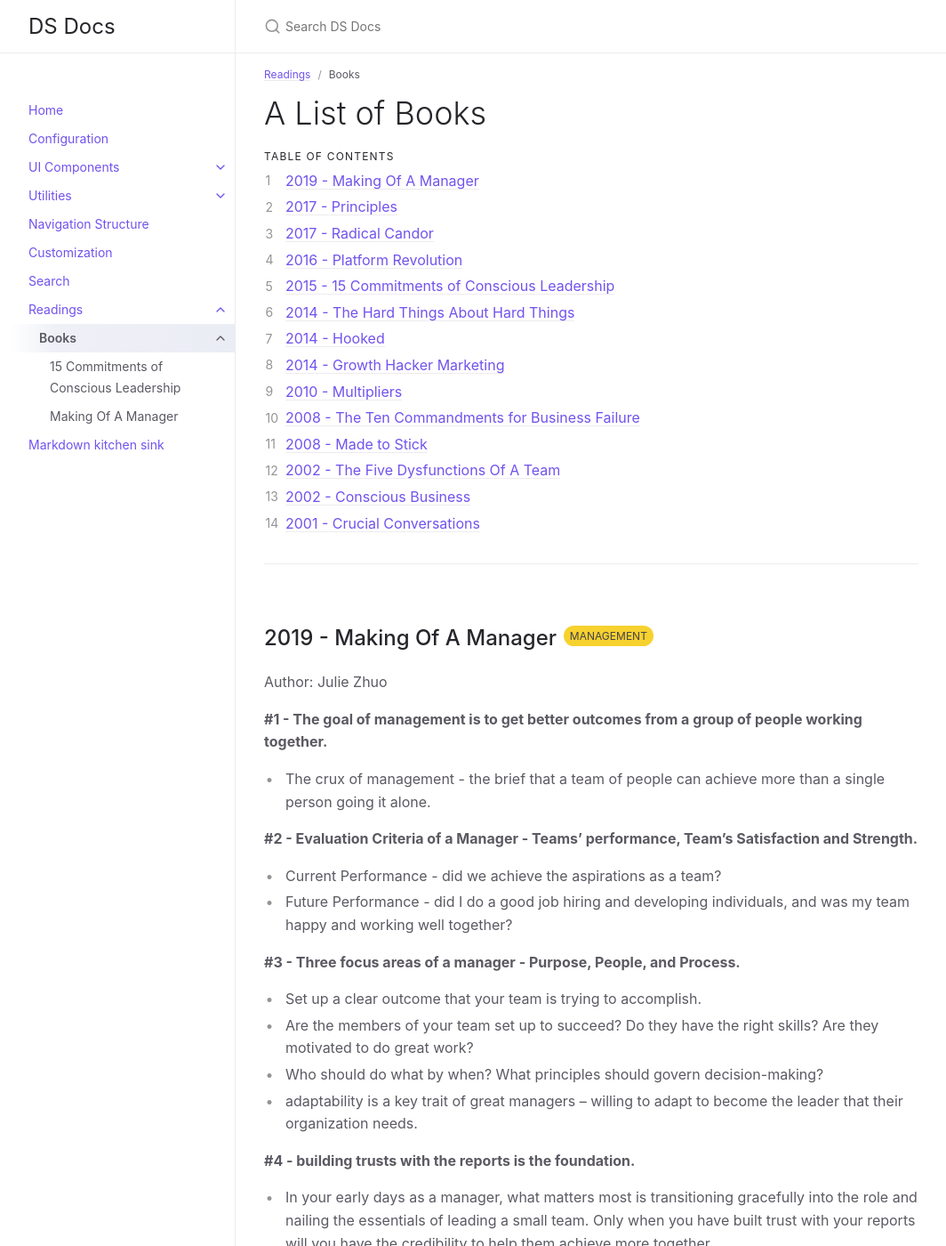
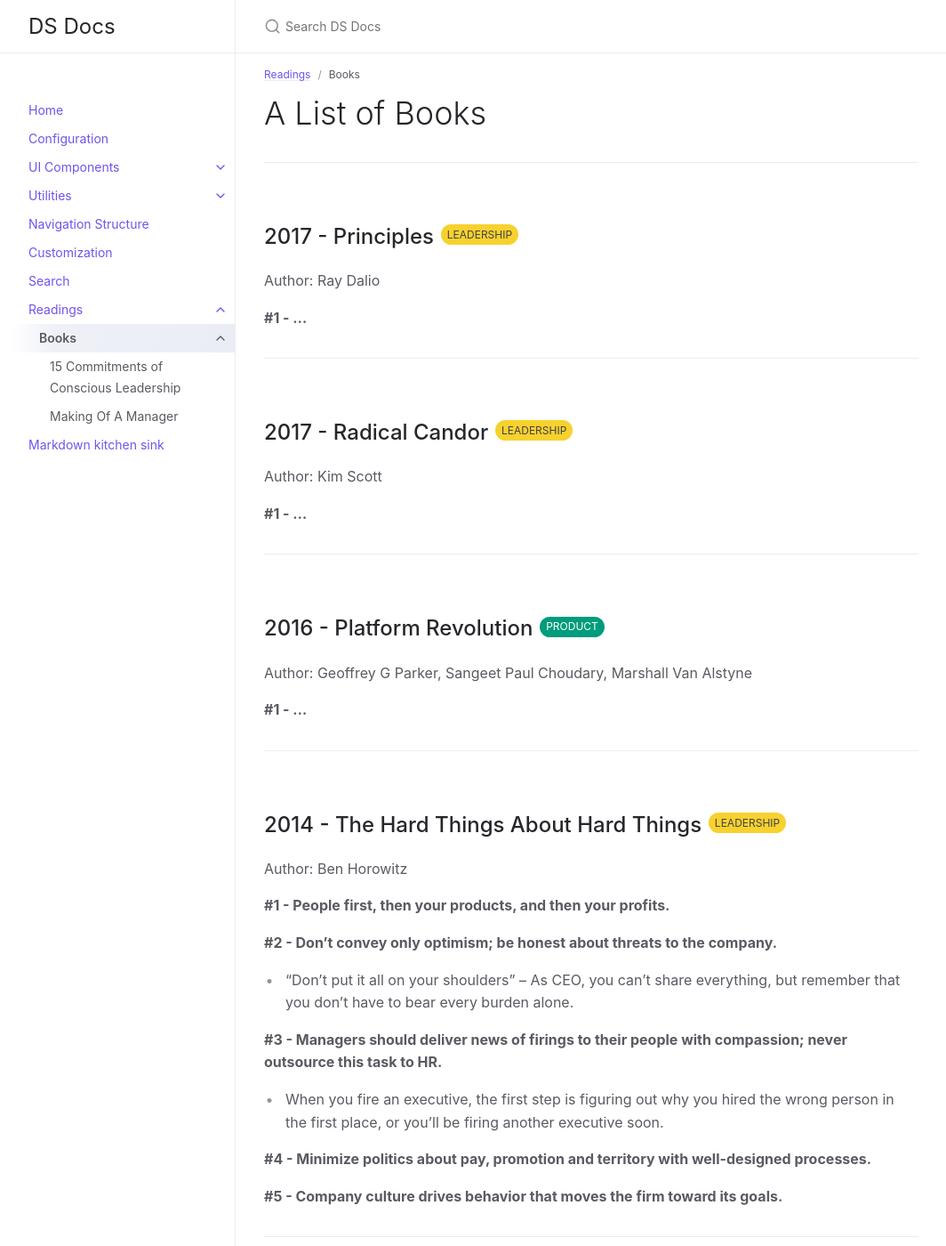
Before and after one commit to thisisjoonlim/dsdocs, a Jekyll site: the page built from docs/readings/books/books.md, in a window 1280 px wide and 1400 px high. Shown: the whole window at 89% size, without its empty margins (107-1171 px from the left). Built offline with Jekyll 4.4.1, drawn with Linux system fonts in a browser that asks for light colours; comment, search, counter and statistics services are not loaded; some of the changed text lies outside the part shown.

Commit message:
update the summary formatting

```diff
--- a/_sass/custom/custom.scss
+++ b/_sass/custom/custom.scss
@@ -16,3 +16,15 @@
 .side-bar {
     background-color: #fff;
 }
+
+// for the summary headline
+h5,
+.text-epsilon {
+  @include fs-4;
+  padding: 1%;
+  color: #ffffff;
+  background-color: #8c9da9;
+  font-weight: 400;
+  text-transform: uppercase;
+  letter-spacing: 0.1em;
+}
--- a/docs/readings/books/books.md
+++ b/docs/readings/books/books.md
@@ -8,37 +8,6 @@ has_children: true
 # A List of Books
 {: .no_toc }
 
-## Table of contents
-{: .no_toc .text-delta }
-
-1. TOC
-{:toc}
-
----
-
-## 2019 - Making Of A Manager
-{: .d-inline-block }
-Management
-{: .label .label-yellow }
-
-Author: Julie Zhuo
-
-
-**#1 - The goal of management is to get better outcomes from a group of people working together.**
-- The crux of management - the brief that a team of people can achieve more than a single person going it alone.
-
-**#2 - Evaluation Criteria of a Manager - Teams' performance, Team's Satisfaction and Strength.**
-- Current Performance - did we achieve the aspirations as a team?
-- Future Performance - did I do a good job hiring and developing individuals, and was my team happy and working well together?
-
-**#3 - Three focus areas of a manager - Purpose, People, and Process.**
-- Set up a clear outcome that your team is trying to accomplish.
-- Are the members of your team set up to succeed? Do they have the right skills? Are they motivated to do great work?
-- Who should do what by when? What principles should govern decision-making?
-- adaptability is a key trait of great managers -- willing to adapt to become the leader that their organization needs.
-
-**#4 - building trusts with the reports is the foundation.**
-- In your early days as a manager, what matters most is transitioning gracefully into the role and nailing the essentials of leading a small team. Only when you have built trust with your reports will you have the credibility to help them achieve more together.
 
 ---
 
@@ -75,54 +44,7 @@ Author: Geoffrey G Parker, Sangeet Paul Choudary, Marshall Van Alstyne
 
 ---
 
-## 2015 - 15 Commitments of Conscious Leadership
-{: .d-inline-block }
-Leadership
-{: .label .label-yellow }
 
-Jim Dethmer, Diana Chapman, Kailey Warner Klempaw
-
-**#1 - Understand where you are: “above the line” vs. “below the line.”**
-- `Above the line` Open, curious, committed to learning.
-- `Below the line` Closed, defensive, committed to being right.
-- Interrupt when you are below the line by pausing to breathe, accept, and shift.
-
-**#2 - Practicing integrity, and Taking radical responsibility.**
-- `Above the line` Conscious leaders are impeccable with their agreements. They clear agreements, keep them, renegotiate when needed, and clean them up when broken. Take full responsibility and ask, “what can we learn, and how can we grow from this?”
-- `Below the line` Blame, shame, and guilt come from toxic fear, which drives the victim-villain-hero triangle.
-
-**#3 - Learning through curiosity.**
-- Self-awareness and learning agility create sustained success in leaders.
-- Being “right” does not cause the drama but wanting, proving, fighting to be right does.
-
-**#4 - Releasing all feelings, eliminating gossip, and speaking candidly.**
-- Expressing natural feelings is healthy. Learn to locate, name, and release emotions.
-- Gossip is a statement about another that the speaker would be unwilling to share in the same way if that person were in the room. People usually gossip out of fear to gain validation, control, avoid conflict, get attention, or feel included.
-- Candor is the revealing of all thoughts, feelings, and sensations in an honest, open, and aware way (vs. withholding). It’s best to start with candor in a relationship only when you have a shared commitment.
-- Practice conscious listening that is to listen for the content, emotion, and desire.
-
-**#5 - Generating Appreciation, and exploring the opposite.**
-- Develop a taste of appreciation and to be open to the opposite of your story.
-- Four elements of masterful appreciation: sincerity, truth, specificity, succinct language.
-- The optimal ratio for a strong relationship: 5 appreciation and 1 constructive feedback.
-
-**#6 - Seeing the world as an ally, and creating a win for all solutions.**
-- Conscious leaders commit to seeing all people and circumstances as allies in their growth and development.
-- Other people don’t have to commit to being your ally. If you are committed to experiencing them that way, they are always instrumental to your growth.
-- Don’t fall into: `scarcity -> zero-sum game -> competition -> win/lose -> drama` trap.
-
-**#7 - Excelling in your Zone of Genius.**
-- Spend time with team members to assess, understand, and appreciate their unique genius qualities and talents. Help them use their strong genius talents more.
-- Four zones: incompetence, competence, excellence, genius
-- `Genius` It’s the work that you love doing, so it does not feel like work.
-- `Incompetence` Dump it, delegate it, or do it differently.
-
-**#8 - Finding the right balance and having enough of everything.**
-- Organizations that take rest and play are productive and creative.
-- Research is showing over and over again, the necessity of sleep for high functionality.
-- The experience of sufficiency (time, money, love, energy, space, resource) creates a profound shift in their relationship with others, work, and life.
-
----
 
 ## 2014 - The Hard Things About Hard Things
 {: .d-inline-block }
```
Also changed, not shown: docs/readings/books/15-Commitments-of-Conscious-Leadership.md (+8 -8 lines), docs/readings/books/making-of-a-manager.md (+4 -4 lines).
